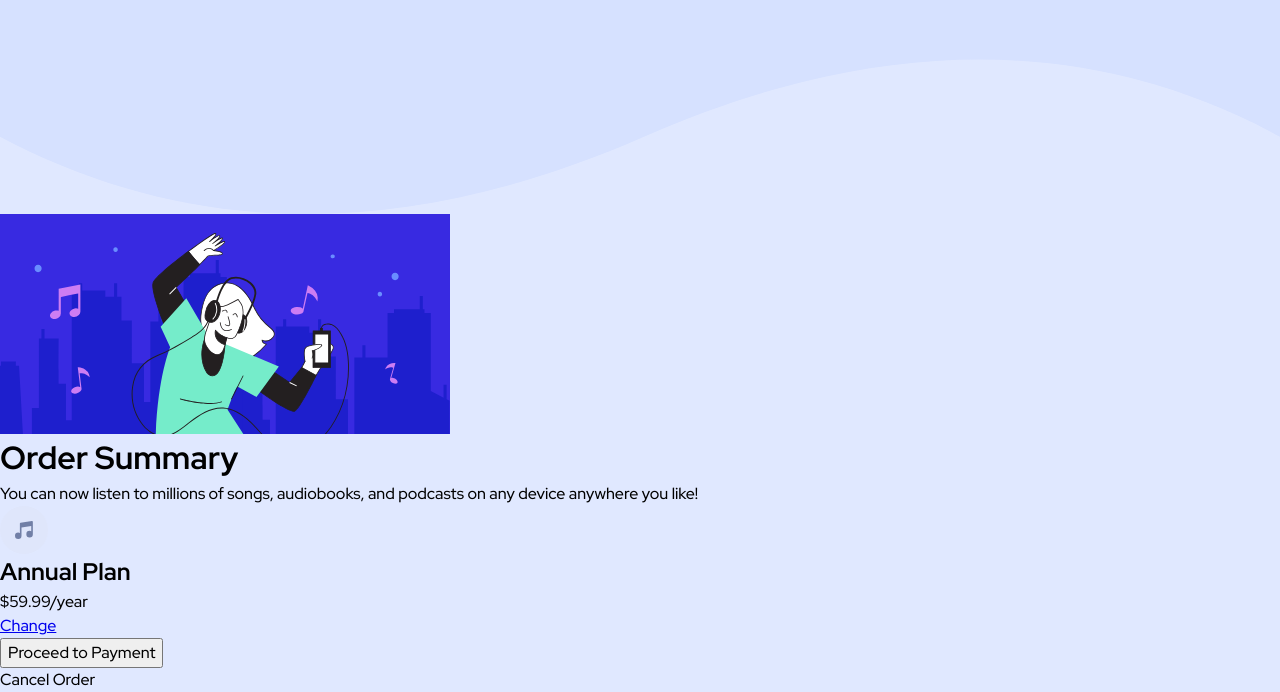
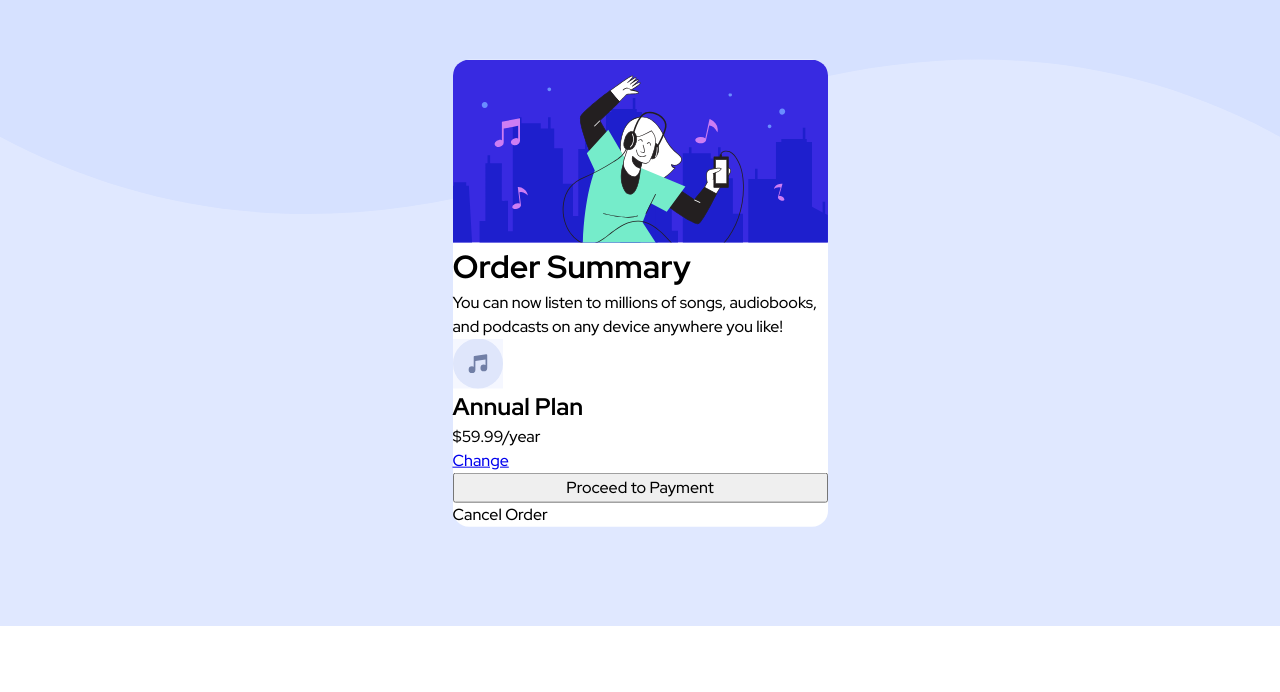
Before and after one commit to ab1820/Order-Summary, a plain HTML site: page index.html in a window 1280 px wide. Shown: the part 174-866 px from the top of the page. After the commit the page ends 800 px from the top, so only its background shows below. Drawn offline with Linux system fonts and the light colour scheme.

Commit message:
centered

```diff
--- a/index.html
+++ b/index.html
@@ -12,17 +12,17 @@
 
 <body>
 
-  <img src="./images/pattern-background-desktop.svg">
+  <!-- <img class="background" src="./images/pattern-background-desktop.svg"> -->
 
   <div class="container">
-    <img src="./images/illustration-hero.svg" alt="hero-image">
+    <img class="hero-image" src="./images/illustration-hero.svg" alt="hero-image">
     <h1>Order Summary</h1>
 
     <p>You can now listen to millions of songs, audiobooks, and podcasts on any
       device anywhere you like!
     </p>
 
-    <img src="./images/icon-music.svg">
+    <img class="music-icon" src="./images/icon-music.svg">
     <h2>Annual Plan</h2>
     <p>$59.99/year</p>
 
--- a/main.css
+++ b/main.css
@@ -9,6 +9,7 @@
   --header-color: hsl(223, 47%, 23%);
   --black: #000;
   --bright-blue: hsl(245, 75%, 52%);
+  --pale-blue: hsl(225, 100%, 98%);
 }
 
 *,
@@ -23,7 +24,11 @@
 
 html,
 body {
-  height: 100%;
+  min-height: 100vh;
+  background-color: var(--background-color);
+  background: url(./images/pattern-background-desktop.svg);
+  background-size: contain;
+  background-repeat: no-repeat;
 }
 
 body {
@@ -65,3 +70,25 @@ h6 {
 #__next {
   isolation: isolate;
 }
+
+/* MAIN CONTENT */
+
+.container {
+  display: flex;
+  flex-direction: column;
+  max-width: 375px;
+  background-color: var(--card-body);
+  border-radius: 1rem;
+  margin: auto;
+  transform: translateY(50%);
+}
+
+.hero-image {
+  border-radius: 1rem 1rem 0 0;
+}
+
+.music-icon {
+  height: 50px;
+  width: 50px;
+  background-color: var(--pale-blue);
+}
```
